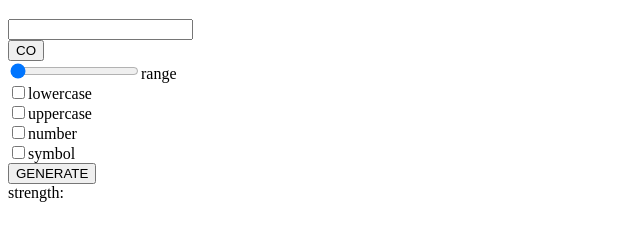
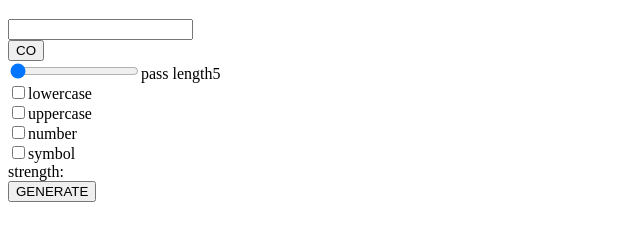
Before and after one commit to PiotrRusiowski/PasswordGenerator, a website built with webpack: page src/index.html in a window 1280 px wide. Shown: the part 61-302 px from the top of the page, without its empty margins (0-640 px from the left). Built offline with nearby package versions, Linux system fonts and the light colour scheme; files whose address does not match are found by name.

Commit message:
add show-input css styles and add createReangeLabael fn

```diff
--- a/src/app1.js
+++ b/src/app1.js
@@ -22,7 +22,6 @@ const passwordGeneratorElement = document.querySelector(".passwordGenerator");
 const ps = new PasswordsService_1.default();
 const submit = (_a) => {
     var { length } = _a, prop = __rest(_a, ["length"]);
-    const lengthInput = document.querySelector("#length");
     const newPassword = ps.passwordGenerator({
         length: Number(length),
         properties: prop,
--- a/src/css/formManager.scss
+++ b/src/css/formManager.scss
@@ -33,7 +33,7 @@ body {
       justify-content: center;
       color: $fontColor;
       height: 95%;
-      width: 70%;
+      width: 80%;
       @include respond(tab-port) {
         font-size: 17px;
         width: 50%;
@@ -84,7 +84,8 @@ body {
     flex-grow: 1;
 
     input[type=string] {
-      flex-grow: 1;
+      font-size: 20px;
+      width: 80%;
       padding: 20px;
       background-color: #24232B;
       color: white;
--- a/src/dom/FormManager.js
+++ b/src/dom/FormManager.js
@@ -12,14 +12,15 @@ class FormManager {
         this.formElement = this.createFormElement();
     }
     createForm() {
-        this.formElement.id = this.id;
         this.formElement.className = this.className;
         this.formFields.forEach((field) => this.createFormField(field));
         this.formElement.appendChild(FormManager.createSubmitButton(this.submitButtonMessage, this.submitButton.className));
+        if (this.className === "passwordGenerator__box passwordGenerator__box--header") {
             this.formElement.addEventListener("submit", (e) => {
                 e.preventDefault();
                 this.submitButton.submitCallback();
             });
+        }
         return this.formElement;
     }
     createFormElement() {
@@ -49,13 +50,8 @@ class FormManager {
     }
     createLabelElement(label, id) {
         const labelElement = document.createElement("label");
-        if (label) {
         labelElement.setAttribute("for", id);
         labelElement.textContent = label;
-        }
-        if (label === "range") {
-            labelElement.className = "range-label";
-        }
         return labelElement;
     }
     static createDivElement(className = "", id = "") {
@@ -68,9 +64,12 @@ class FormManager {
         }
         return divElement;
     }
-    static createSpanElement(text) {
+    static createSpanElement(text, className = "") {
         const spanElement = document.createElement("span");
         spanElement.textContent = text;
+        if (className) {
+            spanElement.className = className;
+        }
         return spanElement;
     }
     static createSubmitButton(message, className) {
--- a/src/dom/FormManagerExtended.js
+++ b/src/dom/FormManagerExtended.js
@@ -25,42 +25,42 @@ class FormManagerExtended extends FormManager_1.default {
             input.value = password;
     }
     createForm() {
-        const formElement = super.createForm();
-        formElement.appendChild(FormManagerExtended.createPassStrength());
-        formElement.addEventListener("submit", (e) => {
+        this.formElement.className = this.className;
+        this.formFields.forEach((field) => this.createFormField(field));
+        this.formElement.appendChild(FormManagerExtended.createPassStrength());
+        this.formElement.appendChild(FormManager_1.default.createSubmitButton(this.submitButtonMessage, this.submitButton.className));
+        this.formElement.addEventListener("submit", (e) => {
             e.preventDefault();
             this.submitButton.submitCallback(this.state, e);
         });
-        return formElement;
+        return this.formElement;
     }
-    createInput({ id, className, label, attributes, initialValue, type, }) {
-        const inputElement = super.createInput({
-            id,
-            className,
-            label,
-            attributes,
-            initialValue,
-            type,
-        });
-        const labelElement = super.createLabelElement(label, id);
+    createFormField({ wrapperClassName, input }) {
+        const { type, initialValue, label, id } = input;
+        const formField = FormManager_1.default.createDivElement(wrapperClassName);
+        const inputElement = this.createInput(input);
+        const labelElement = this.createLabelElement(label, id);
         if (initialValue) {
-            console.log(labelElement);
             inputElement.value = initialValue;
-            labelElement.textContent = "pass length";
-            labelElement.appendChild(FormManager_1.default.createSpanElement(initialValue));
+            FormManagerExtended.createRangeLabel(inputElement.value, labelElement);
         }
+        formField.appendChild(inputElement);
+        formField.appendChild(labelElement);
         inputElement.addEventListener("input", (event) => {
             const target = event.target;
             switch (type) {
                 case types_1.InputsTypes.RANGE:
-                    inputElement.value = target.value;
-                    labelElement.textContent = `pass length ${target.value} ${this.state}`;
+                    FormManagerExtended.createRangeLabel(inputElement.value, labelElement);
                     return this.setState(id, target.value);
                 case types_1.InputsTypes.CHECKBOX:
                     return this.setState(id, target.checked);
             }
         });
-        return inputElement;
+        this.formElement.appendChild(formField);
+    }
+    static createRangeLabel(passLength, labelElement) {
+        labelElement.textContent = "pass length";
+        labelElement.appendChild(FormManager_1.default.createSpanElement(passLength, "form-group-element__pass-length"));
     }
     static createPassStrength(strength = "") {
         const passStrength = FormManager_1.default.createDivElement(`pass-strength`, "pass-strength");
@@ -79,6 +79,7 @@ class FormManagerExtended extends FormManager_1.default {
         return passStrength;
     }
     setState(name, value) {
+        console.log(this.state);
         const state = {};
         state[name] = value;
         this.state = Object.assign(Object.assign({}, this.state), state);
```
Also changed, not shown: src/ts/dom/FormManager.ts (+10 -6 lines), src/ts/dom/FormManagerExtended.ts (+31 -8 lines). Lines whose indentation alone changed are shown as unchanged.
